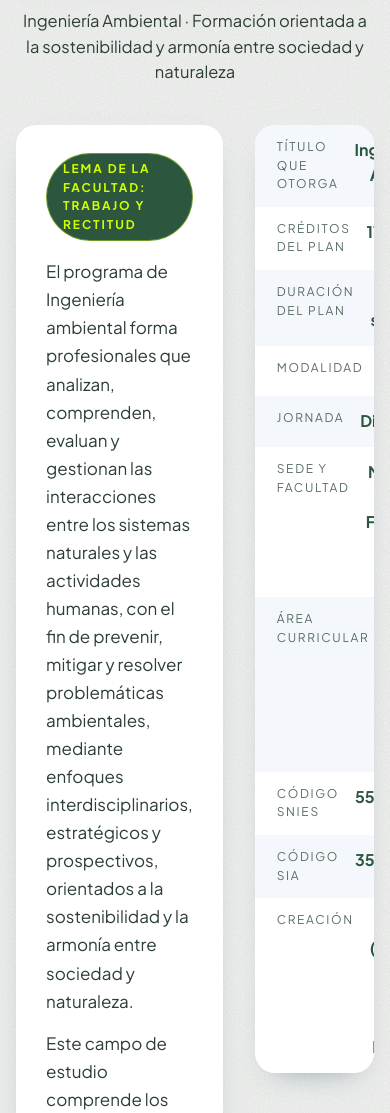
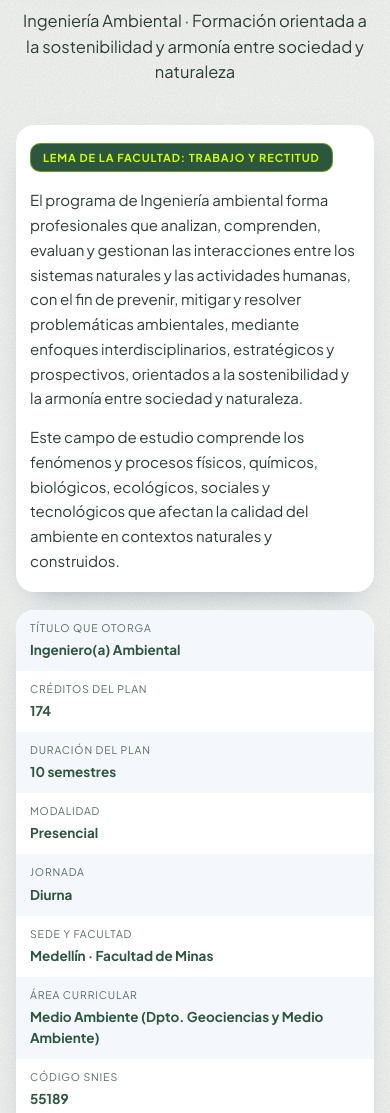
Before and after one commit to S3scobar/Ambiental, a plain HTML site: page index.html in a window 390 px wide. Shown: the part 880-1993 px from the top of the page. Drawn offline with Linux system fonts and the light colour scheme.

Commit message:
Responsive + actualizar datos representante

```diff
--- a/css/inicio.css
+++ b/css/inicio.css
@@ -35,10 +35,12 @@
   border: 1px solid rgba(208, 255, 1, 0.4);
   font-family: var(--letra-universidad);
   font-size: 12px;
-  letter-spacing: .16em;
+  letter-spacing: .14em;
   text-transform: uppercase;
   color: var(--lima-vibrante);
   font-weight: 700;
+  line-height: 1.4;
+  max-width: 100%;
 }
 
 .ficha {
@@ -53,6 +55,7 @@
 .ficha li {
   display: flex;
   justify-content: space-between;
+  align-items: center;
   gap: 16px;
   padding: 13px 22px;
 }
@@ -60,11 +63,17 @@
 .ficha__etiqueta {
   font-family: var(--letra-universidad);
   font-size: 12px;
-  letter-spacing: .14em;
+  letter-spacing: .12em;
   text-transform: uppercase;
   color: var(--gris);
+  flex-shrink: 0;
 }
-.ficha__valor { text-align: right; font-weight: 700; color: var(--verde-bosque); }
+.ficha__valor {
+  text-align: right;
+  font-weight: 700;
+  color: var(--verde-bosque);
+  word-break: break-word;
+}
 
 .programa__parrafos {
   display: flex;
@@ -640,8 +649,119 @@
   transform: translateY(-1px);
 }
 
+@media (max-width: 860px) {
+  .programa__rejilla {
+    grid-template-columns: 1fr;
+    gap: 24px;
+  }
+}
+
 @media (max-width: 640px) {
-  .grupos { padding: 56px 0 72px; }
-  .grupos__lista { gap: 28px; grid-template-columns: 1fr; }
-  .grupo { padding: 24px 18px 22px; }
+  .programa__rejilla {
+    grid-template-columns: 1fr;
+    gap: 18px;
+  }
+
+  .programa__texto {
+    padding: 22px 18px;
+    font-size: 15.5px;
+    border-radius: 18px;
+  }
+
+  .programa__lema {
+    font-size: 11px;
+    padding: 6px 12px;
+    border-radius: 10px;
+    letter-spacing: .08em;
+    line-height: 1.4;
+  }
+
+  .ficha {
+    border-radius: 18px;
+  }
+
+  .ficha li {
+    padding: 11px 16px;
+    gap: 12px;
+  }
+
+  .ficha__etiqueta {
+    font-size: 11px;
+    letter-spacing: .08em;
+  }
+
+  .ficha__valor {
+    font-size: 13.5px;
+  }
+
+  .rutas-curriculares {
+    margin-top: 36px;
+    padding-top: 28px;
+  }
+
+  .rutas__grid {
+    grid-template-columns: 1fr;
+    gap: 16px;
+  }
+
+  .ruta-card {
+    padding: 20px 18px;
+  }
+
+  .acreditacion {
+    padding: 22px 18px;
+    border-radius: 18px;
+    margin-top: 28px;
+  }
+
+  .acreditacion__cabecera {
+    flex-direction: column;
+    align-items: flex-start;
+    gap: 12px;
+  }
+
+  .acreditacion__rejilla {
+    grid-template-columns: 1fr;
+    gap: 14px;
+  }
+
+  .acreditacion__tarjeta {
+    padding: 18px 16px;
+  }
+
+  .grupos {
+    padding: 56px 0 72px;
+  }
+
+  .grupos__lista {
+    gap: 28px;
+    grid-template-columns: 1fr;
+  }
+
+  .grupo {
+    padding: 24px 18px 22px;
+  }
 }
+
+@media (max-width: 480px) {
+  .ficha li {
+    flex-direction: column;
+    align-items: flex-start;
+    gap: 4px;
+    padding: 10px 14px;
+  }
+
+  .ficha__etiqueta {
+    font-size: 10.5px;
+  }
+
+  .ficha__valor {
+    text-align: left;
+    font-size: 13.5px;
+  }
+
+  .programa__texto {
+    padding: 18px 14px;
+    font-size: 15px;
+  }
+}
--- a/js/comun.js
+++ b/js/comun.js
@@ -147,7 +147,7 @@
         <!-- TARJETA 1: REPRESENTACIÓN ESTUDIANTIL -->
         <div class="pie__tarjeta pie__tarjeta--representacion">
           <span class="pie__tarjeta-sub">REPRESENTACIÓN ESTUDIANTIL · ING. AMBIENTAL</span>
-          <p class="pie__tarjeta-nombre"><strong>Esteban Flórez R.</strong> · Representante Estudiantil</p>
+          <p class="pie__tarjeta-nombre"><strong>Emmanuel Florez Rodriguez</strong> · Representante Estudiantil</p>
           <div class="pie__tarjeta-enlaces">
             <a class="pie__enlace-contacto pie__enlace-contacto--wpp" href="https://wa.me/573245639125" target="_blank" rel="noopener noreferrer">
               <svg viewBox="0 0 24 24" fill="currentColor" width="14" height="14" aria-hidden="true"><path d="M12.04 2C6.58 2 2.13 6.45 2.13 11.91C2.13 13.66 2.59 15.36 3.45 16.86L2.05 22L7.3 20.63C8.75 21.41 10.38 21.83 12.04 21.83C17.5 21.83 21.95 17.38 21.95 11.92C21.95 9.27 20.92 6.78 19.05 4.91C17.18 3.03 14.69 2 12.04 2M12.05 3.67C14.25 3.67 16.31 4.53 17.87 6.09C19.42 7.65 20.28 9.72 20.28 11.92C20.28 16.46 16.58 20.15 12.04 20.15C10.56 20.15 9.11 19.76 7.85 19L7.55 18.83L4.43 19.65L5.26 16.61L5.06 16.29C4.24 15 3.8 13.47 3.8 11.91C3.81 7.37 7.5 3.67 12.05 3.67M9.07 7.71C8.89 7.71 8.6 7.78 8.36 8.04C8.11 8.3 7.41 8.96 7.41 10.3C7.41 11.63 8.38 12.92 8.52 13.1C8.66 13.29 10.42 16 13.12 17.17C15.36 18.14 15.82 17.95 16.31 17.9C16.8 17.86 17.88 17.26 18.11 16.63C18.33 16 18.33 15.46 18.26 15.35C18.2 15.24 18.01 15.18 17.73 15.04C17.45 14.9 16.08 14.23 15.83 14.13C15.57 14.04 15.39 13.99 15.2 14.27C15.02 14.55 14.49 15.18 14.33 15.36C14.17 15.55 14.01 15.57 13.73 15.43C13.45 15.29 12.27 14.9 10.87 13.65C9.78 12.68 9.05 11.48 8.84 11.12C8.63 10.76 8.82 10.56 8.96 10.42C9.09 10.29 9.25 10.08 9.39 9.92C9.53 9.76 9.58 9.64 9.67 9.46C9.76 9.27 9.72 9.11 9.65 8.97C9.58 8.83 9.07 7.58 8.86 7.07C8.66 6.58 8.45 6.64 8.3 6.63C8.15 6.63 7.97 6.63 7.78 6.63"/></svg>
--- a/js/info.js
+++ b/js/info.js
@@ -780,7 +780,7 @@
     <p>${esc(a.texto)}</p>
     <a class="info-asesoria__correo" href="mailto:${esc(a.correo)}">${esc(a.correo)}</a>
     <ul class="info-asesoria__datos">
-      <li>Representación Estudiantil de Ingeniería Ambiental: <a href="https://wa.me/573245639125" target="_blank" rel="noopener noreferrer"><strong>💬 WhatsApp (+57) 324 563 9125</strong></a> (<a href="mailto:emflorezr@unal.edu.co">emflorezr@unal.edu.co</a>)</li>
+      <li>Representación Estudiantil de Ingeniería Ambiental (Emmanuel Florez Rodriguez): <a href="https://wa.me/573245639125" target="_blank" rel="noopener noreferrer"><strong>💬 WhatsApp (+57) 324 563 9125</strong></a> (<a href="mailto:emflorezr@unal.edu.co">emflorezr@unal.edu.co</a>)</li>
       <li>Portal web desarrollado por Santiago Escobar Arias · <a href="https://wa.me/573123772091" target="_blank" rel="noopener noreferrer">(+57) 312 377 2091</a></li>
       <li>Teléfono Facultad de Minas: ${esc(a.telefono)}</li>
       <li>${esc(a.direccion)}</li>
```
